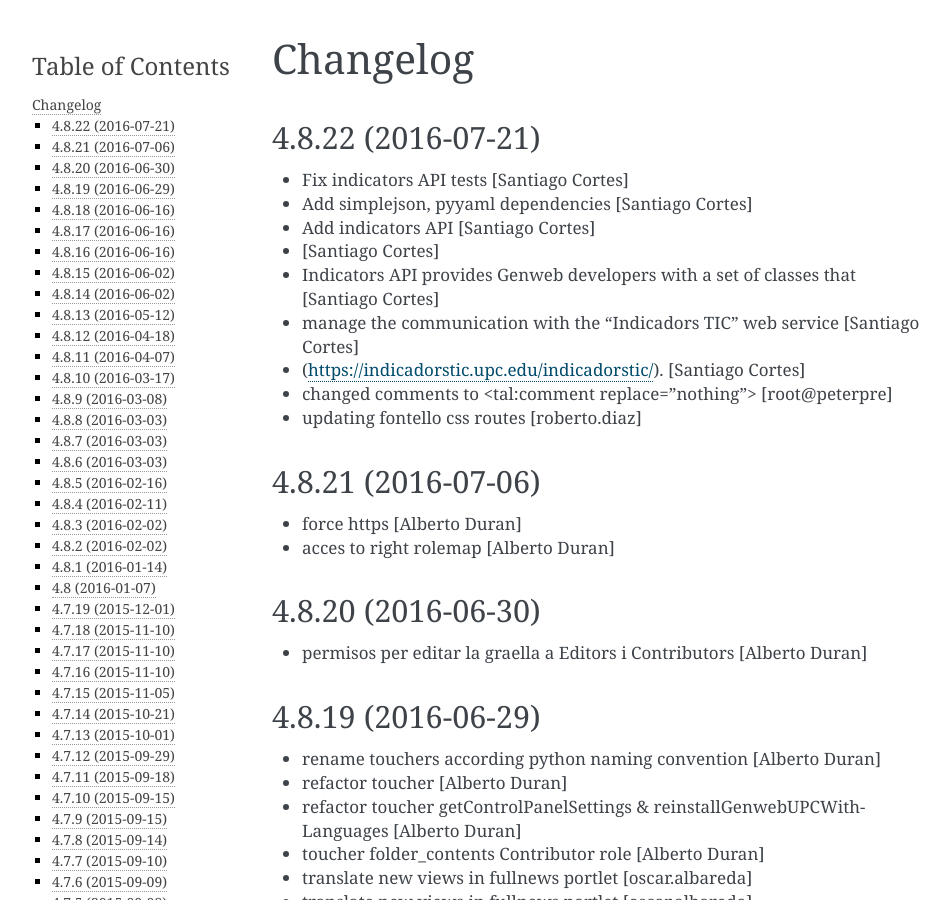
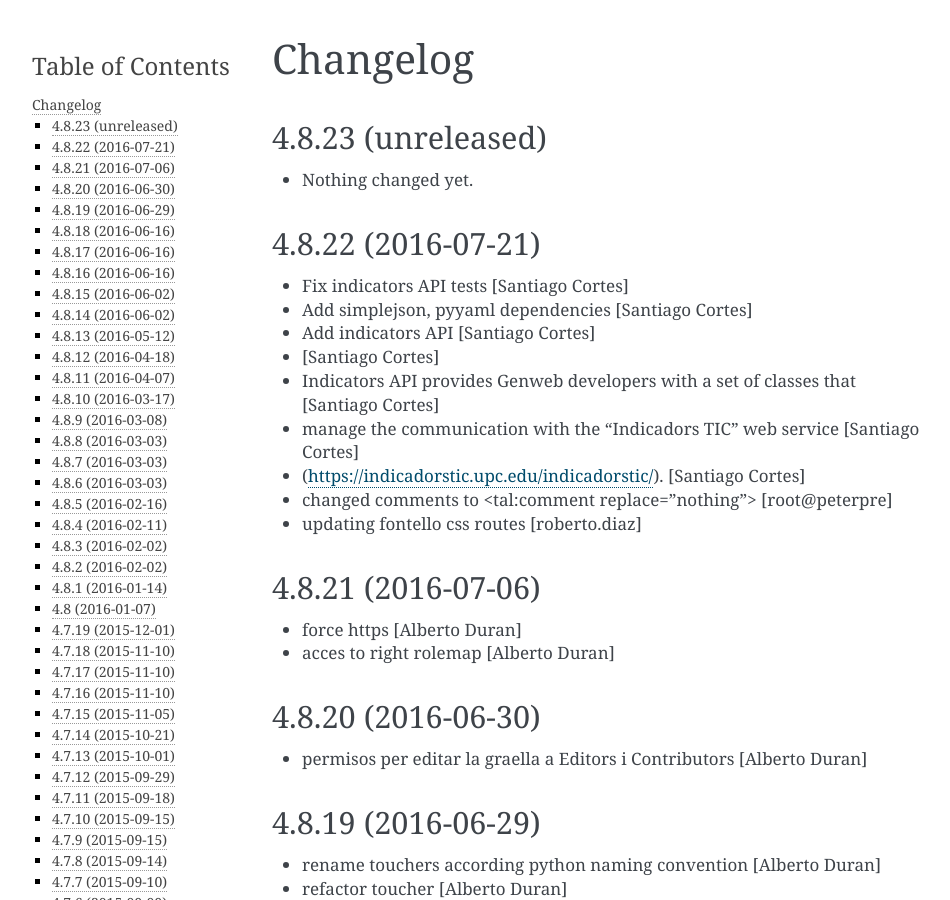
Before and after one commit to UPCnet/genweb.core, a Sphinx documentation site: the page built from docs/HISTORY.rst, in a window 1280 px wide and 900 px high. Shown: the whole window, without its empty margins (148-1098 px from the left). Built offline with Sphinx 7.4.7, drawn with Linux system fonts in a browser that asks for light colours.

Commit message:
Back to development: 4.8.23

```diff
--- a/docs/HISTORY.rst
+++ b/docs/HISTORY.rst
@@ -1,5 +1,11 @@
 Changelog
 =========
+
+4.8.23 (unreleased)
+-------------------
+
+- Nothing changed yet.
+
 
 4.8.22 (2016-07-21)
 -------------------
--- a/setup.py
+++ b/setup.py
@@ -1,7 +1,7 @@
 from setuptools import setup, find_packages
 import os
 
-version = '4.8.22'
+version = '4.8.23.dev0'
 
 README = open('README.rst').read()
 HISTORY = open(os.path.join('docs', 'HISTORY.rst')).read()
```
